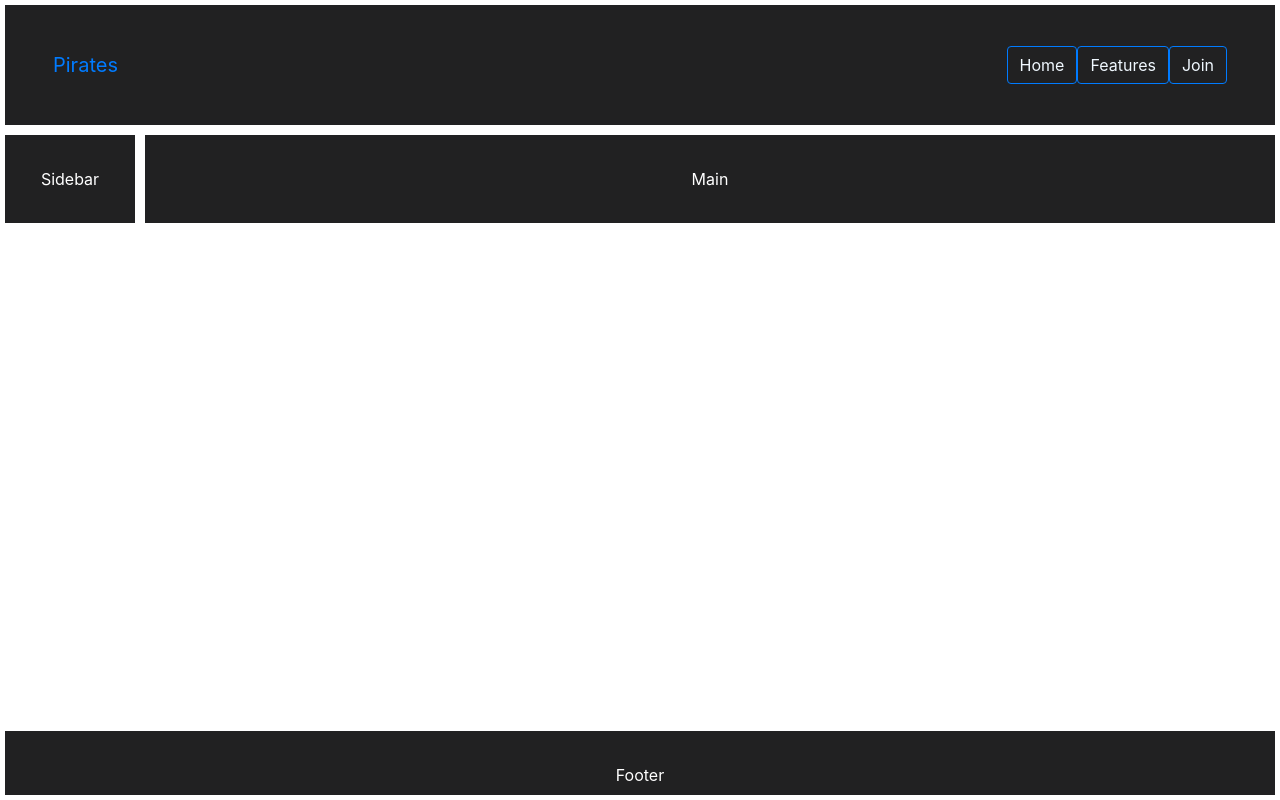
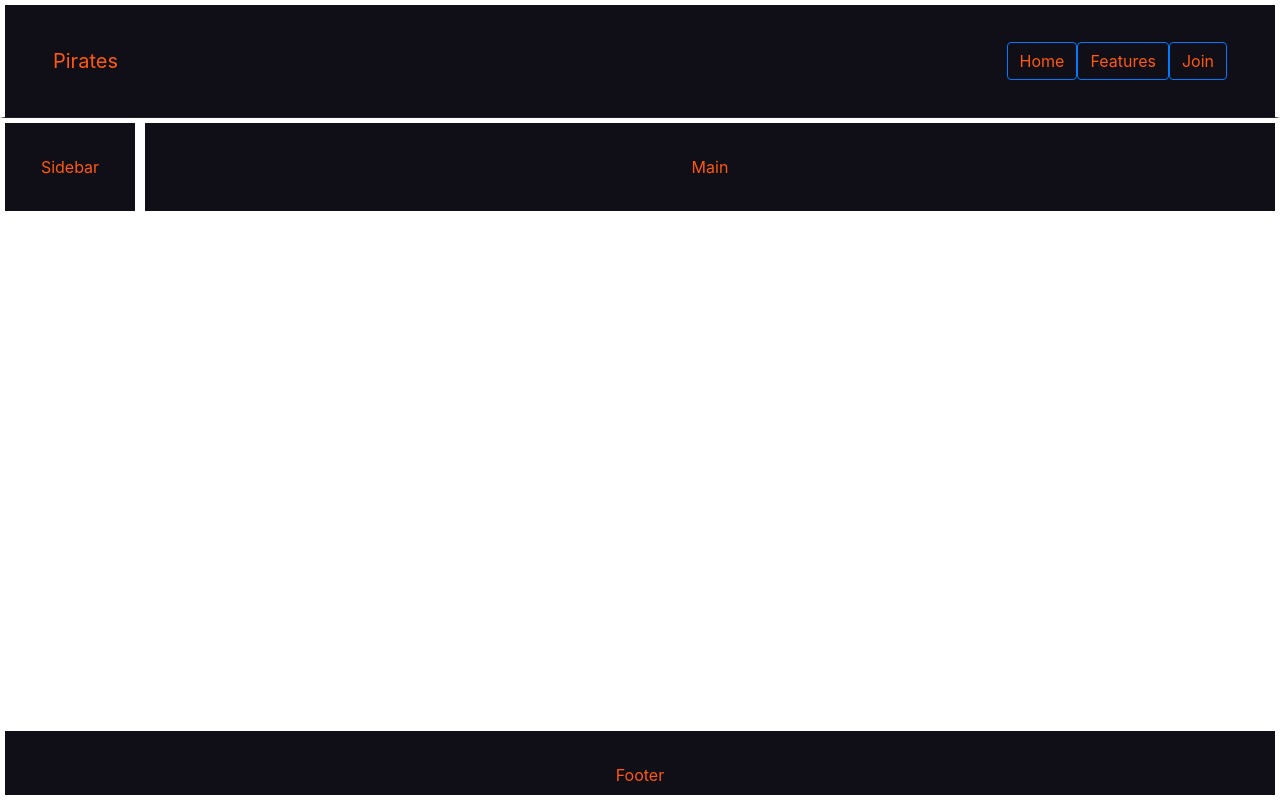
Before and after one commit to kagz/pirates-front-end, a website: page dockroot/index.html in a window 1280 px wide. Drawn offline with nearby package versions, Linux system fonts and the light colour scheme.

Commit message:
changed the background color

```diff
--- a/dockroot/index.html
+++ b/dockroot/index.html
@@ -11,10 +11,10 @@
 </head>
 <body>
 <header class="header">
-  <nav class="navbar navbar-expand-lg ">
+  <nav class="navbar navbar-expand-lg py-1">
 
 
-        <a class="navbar-brand" href="#">
+        <a class="navbar-brand" style="color: #ff590e;" href="#">
           Pirates
           <!-- <img  src="https://pngimage.net/wp-content/uploads/2018/06/kickass-torrents-png-3.png" alt="logo"> -->
         </a>
@@ -22,19 +22,19 @@
 
 
       <button class="navbar-toggler" type="button" data-toggle="collapse" data-target="#navbarNavDropdown" aria-controls="navbarNavDropdown" aria-expanded="false" aria-label="Toggle navigation">
-        <span class="navbar-toggler-icon"></span>
+        <span class="navbar-toggler-icon" ></span>
       </button>
       <div class="collapse navbar-collapse" id="navbarNavDropdown">
         <div class="mr-auto"></div>
         <ul class="navbar-nav">
           <li class="nav-item">
-            <a class="btn btn-outline-primary " style="color: aliceblue;" href="#">Home</a>
+            <a class="btn btn-outline-primary " style="color: #ff590e;" href="#">Home</a>
           </li>
           <li class="nav-item">
-            <a class="btn btn-outline-primary"style="color: aliceblue;" href="#">Features</a>
+            <a class="btn btn-outline-primary"style="color: #ff590e;" href="#">Features</a>
           </li>
           <li class="nav-item">
-            <a class="btn btn-outline-primary"style="color: aliceblue;" href="#">Join</a>
+            <a class="btn btn-outline-primary"style="color: #ff590e;" href="#">Join</a>
           </li>
 
         </ul>
--- a/dockroot/style.css
+++ b/dockroot/style.css
@@ -4,12 +4,22 @@ body {
     flex-wrap: wrap;
   }
   body > * {
-    background: #212122;
+    background: #100e17;
     padding: 2rem;
     text-align: center;
     border: 5px solid white;
-    color:white;
+    color:#ff590e;
   }
+
+  header {
+    position: relative;
+    z-index: 1000;
+    display: flex;
+    background: #100e17;
+    border-bottom: 1px solid #201c29;
+    /* -webkit-animation: none; */
+    animation: none;
+}
 
   .header,
   .footer {
```
